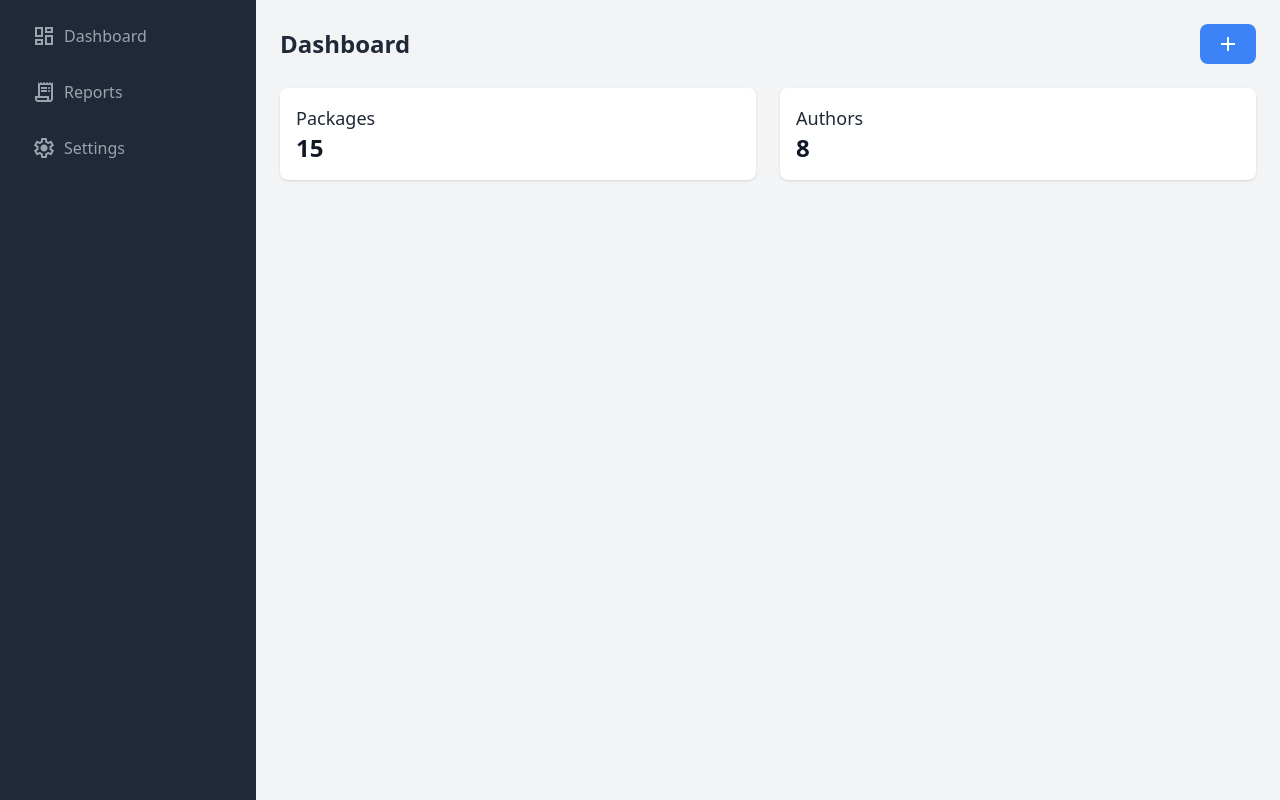
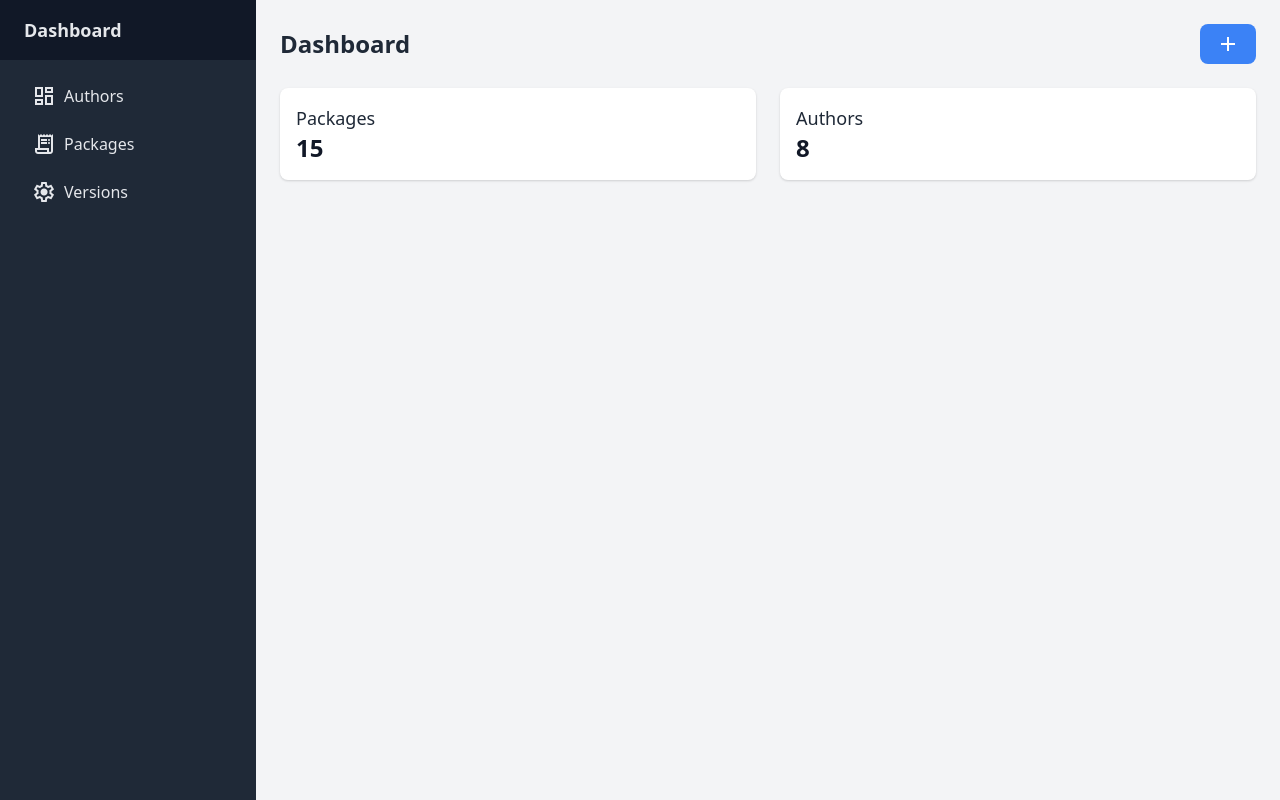
Before and after one commit to Youcode-Classe-E-2024-2025/MED_LAQSOUMI_PACKAGE, a PHP site: page / in a window 1280 px wide. Run offline with PHP 8.4, Linux system fonts and the light colour scheme.

Commit message:
finish the V1 for the html and css

```diff
--- a/assets/css/style.css
+++ b/assets/css/style.css
@@ -578,6 +578,14 @@ video {
   top: 1rem;
 }
 
+.left-0 {
+  left: 0px;
+}
+
+.top-12 {
+  top: 3rem;
+}
+
 .z-50 {
   z-index: 50;
 }
@@ -600,6 +608,18 @@ video {
 
 .mb-2 {
   margin-bottom: 0.5rem;
+}
+
+.ml-64 {
+  margin-left: 16rem;
+}
+
+.ml-0 {
+  margin-left: 0px;
+}
+
+.mt-4 {
+  margin-top: 1rem;
 }
 
 .block {
@@ -745,6 +765,16 @@ video {
   margin-left: calc(1rem * calc(1 - var(--tw-space-x-reverse)));
 }
 
+.space-y-2 > :not([hidden]) ~ :not([hidden]) {
+  --tw-space-y-reverse: 0;
+  margin-top: calc(0.5rem * calc(1 - var(--tw-space-y-reverse)));
+  margin-bottom: calc(0.5rem * var(--tw-space-y-reverse));
+}
+
+.overflow-y-auto {
+  overflow-y: auto;
+}
+
 .rounded {
   border-radius: 0.25rem;
 }
@@ -835,6 +865,21 @@ video {
 .px-3 {
   padding-left: 0.75rem;
   padding-right: 0.75rem;
+}
+
+.px-6 {
+  padding-left: 1.5rem;
+  padding-right: 1.5rem;
+}
+
+.py-4 {
+  padding-top: 1rem;
+  padding-bottom: 1rem;
+}
+
+.py-3 {
+  padding-top: 0.75rem;
+  padding-bottom: 0.75rem;
 }
 
 .text-center {
@@ -984,6 +1029,10 @@ video {
   transition-duration: 300ms;
 }
 
+.ease-in-out {
+  transition-timing-function: cubic-bezier(0.4, 0, 0.2, 1);
+}
+
 .hover\:bg-blue-600:hover {
   --tw-bg-opacity: 1;
   background-color: rgb(37 99 235 / var(--tw-bg-opacity));
@@ -1030,6 +1079,11 @@ video {
   --tw-ring-color: rgb(59 130 246 / var(--tw-ring-opacity));
 }
 
+.active\:bg-gray-600:active {
+  --tw-bg-opacity: 1;
+  background-color: rgb(75 85 99 / var(--tw-bg-opacity));
+}
+
 @media (min-width: 640px) {
   .sm\:grid-cols-2 {
     grid-template-columns: repeat(2, minmax(0, 1fr));
@@ -1041,8 +1095,16 @@ video {
     position: relative;
   }
 
+  .md\:ml-64 {
+    margin-left: 16rem;
+  }
+
   .md\:block {
     display: block;
+  }
+
+  .md\:flex {
+    display: flex;
   }
 
   .md\:hidden {
--- a/assets/js/script.js
+++ b/assets/js/script.js
@@ -1,23 +1,7 @@
+// const toggleMenu = document.getElementById("toggleMenu");
+const dropdownMenu = document.getElementById("dropdownMenu");
 
-document.addEventListener("DOMContentLoaded", () => {
-    const sidebar = document.getElementById("sidebar");
-    const openSidebar = document.getElementById("openSidebar");
-    const closeSidebar = document.getElementById("closeSidebar");
-
-    openSidebar.addEventListener("click", () => {
-      sidebar.classList.remove("-translate-x-full");
-    });
-
-    closeSidebar.addEventListener("click", () => {
-      sidebar.classList.add("-translate-x-full");
-    });
-  });
-
-
-
-function openModal() {
-  document.getElementById('addModal').addEventListener('click', ()=> {
-    document.getElementById("modal").classList.remove('hidden')
-  })
-
-}
+toggleMenu.addEventListener("click", () => {
+  dropdownMenu.classList.toggle("hidden");
+  dropdownMenu.classList.toggle("-translate-y-full");
+});
--- a/index.html
+++ b/index.html
@@ -5,37 +5,76 @@
   <meta charset="UTF-8">
   <meta name="viewport" content="width=device-width, initial-scale=1.0">
   <title>Gestion des Packages Dashboard</title>
-  <link rel="stylesheet" href="./assets/css/style.css">
+  <link rel="stylesheet" href="https://cdn.jsdelivr.net/npm/tailwindcss@2.2.19/dist/tailwind.min.css">
   <link rel="stylesheet" href="https://fonts.googleapis.com/css2?family=Rubik:wght@400;700&display=swap">
   <link rel="stylesheet" href="https://fonts.googleapis.com/css2?family=Material+Symbols+Outlined" />
 </head>
 
 <body class="bg-gray-100 font-sans">
-  <div class="flex flex-col h-screen md:flex-row">
-    <!-- Sidebar -->
-    <aside id="sidebar" class="bg-gray-800 text-gray-200 w-64 md:translate-x-0 fixed md:relative md:flex-shrink-0 h-full transition-transform transform -translate-x-full md:block">
-      <div class="flex justify-between items-center p-4 bg-gray-900 md:hidden">
-        <h1 class="text-xl font-bold">Dashboard</h1>
-        <button id="closeSidebar" class="material-symbols-outlined text-gray-400 focus:outline-none">
-          close
+  <!-- Navbar -->
+  <header class="bg-gray-900 text-gray-200 px-4 py-3 flex items-center justify-between md:hidden">
+    <h1 class="text-lg font-bold">Dashboard</h1>
+    <button id="toggleMenu" class="material-symbols-outlined text-gray-400 focus:outline-none">
+      menu
     </button>
+  </header>
+
+  <!-- Dropdown Menu (hidden by default) -->
+  <nav id="dropdownMenu" class="bg-gray-800 text-gray-200 hidden absolute top-12 left-0 w-full shadow-md transition-transform duration-300 transform -translate-y-full">
+    <ul class="flex flex-col space-y-2 p-4">
+      <li>
+        <a href="#" class="flex items-center space-x-2 py-2 px-4 hover:bg-gray-700 hover:text-white rounded transition">
+          <span class="material-symbols-outlined">dashboard</span>
+          <span>Authors</span>
+        </a>
+      </li>
+      <li>
+        <a href="#" class="flex items-center space-x-2 py-2 px-4 hover:bg-gray-700 hover:text-white rounded transition">
+          <span class="material-symbols-outlined">receipt_long</span>
+          <span>Packages</span>
+        </a>
+      </li>
+      <li>
+        <a href="#" class="flex items-center space-x-2 py-2 px-4 hover:bg-gray-700 hover:text-white rounded transition">
+          <span class="material-symbols-outlined">settings</span>
+          <span>Versions</span>
+        </a>
+      </li>
+    </ul>
+  </nav>
+
+  <div class="flex h-screen">
+    <!-- Sidebar (fixed for larger screens) -->
+    <aside class="bg-gray-800 text-gray-200 w-64 hidden md:flex flex-col h-full">
+      <!-- Sidebar Header -->
+      <div class="flex items-center justify-between px-6 py-4 bg-gray-900">
+        <h1 class="text-lg font-bold">Dashboard</h1>
       </div>
-      <nav class="space-y-4 p-4">
-        <a href="#" class="flex items-center space-x-2 py-2 px-4 text-gray-400 hover:bg-gray-700 hover:text-white rounded transition">
+
+      <!-- Navigation Links -->
+      <nav class="flex-1 overflow-y-auto">
+        <ul class="space-y-2 p-4">
+          <li>
+            <a href="#" class="flex items-center space-x-2 py-2 px-4 hover:bg-gray-700 hover:text-white rounded transition">
               <span class="material-symbols-outlined">dashboard</span>
-          <span>Dashboard</span>
+              <span>Authors</span>
             </a>
-        <a href="#" class="flex items-center space-x-2 py-2 px-4 text-gray-400 hover:bg-gray-700 hover:text-white rounded transition">
+          </li>
+          <li>
+            <a href="#" class="flex items-center space-x-2 py-2 px-4 hover:bg-gray-700 hover:text-white rounded transition">
               <span class="material-symbols-outlined">receipt_long</span>
-          <span>Reports</span>
+              <span>Packages</span>
             </a>
-        <a href="#" class="flex items-center space-x-2 py-2 px-4 text-gray-400 hover:bg-gray-700 hover:text-white rounded transition">
+          </li>
+          <li>
+            <a href="#" class="flex items-center space-x-2 py-2 px-4 hover:bg-gray-700 hover:text-white rounded transition">
               <span class="material-symbols-outlined">settings</span>
-          <span>Settings</span>
+              <span>Versions</span>
             </a>
+          </li>
+        </ul>
       </nav>
     </aside>
-
     <!-- Main Content -->
     <div class="flex-1 p-6">
       <!-- Header -->
```
Lines whose indentation alone changed are shown as unchanged.
